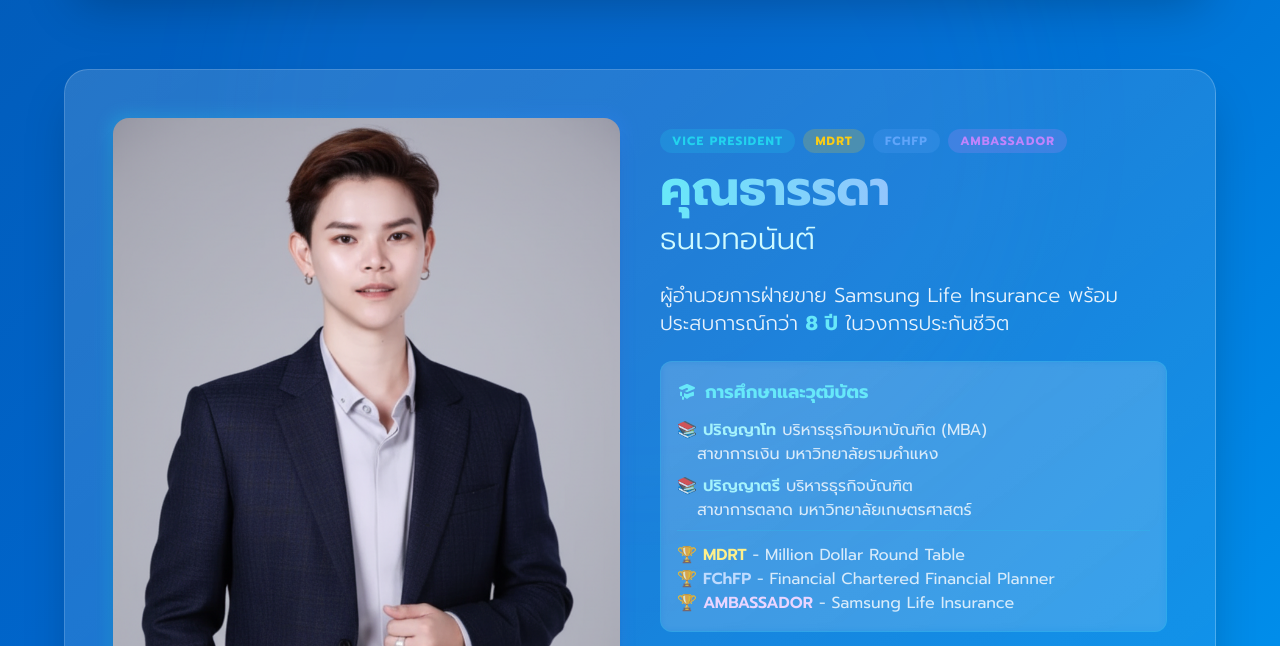
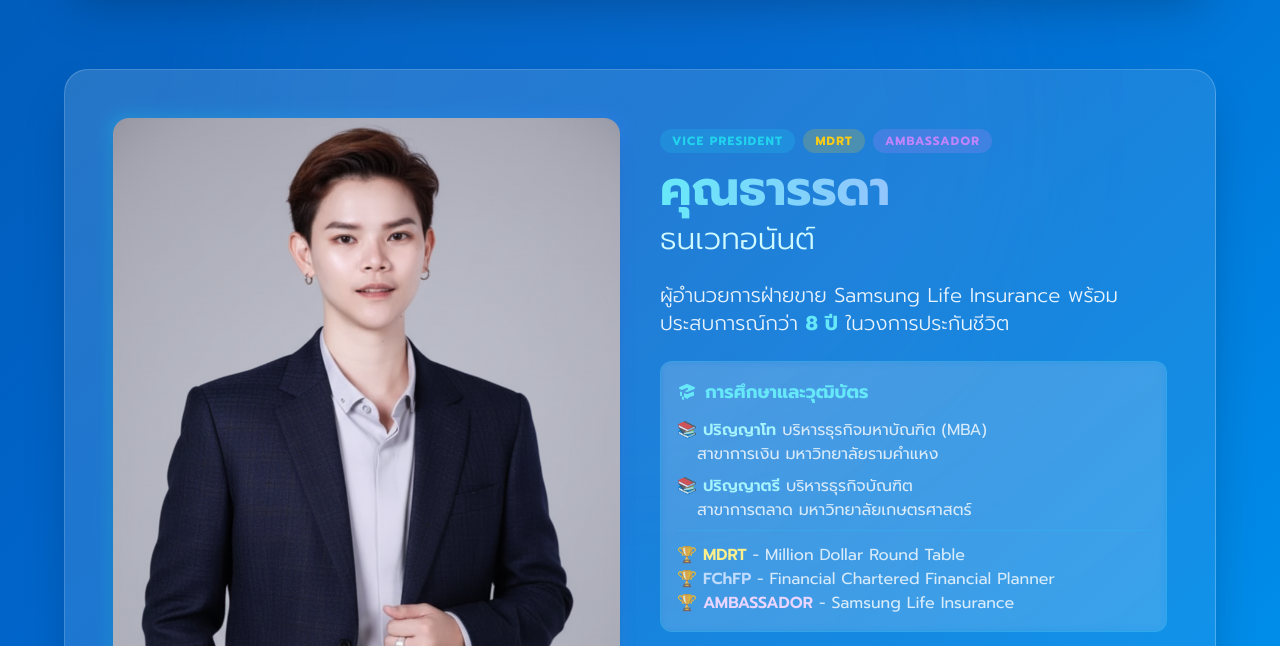
Before and after one commit to kabJughead/my_web_test, a plain HTML site: page index.html in a window 1280 px wide. Shown: the part 10100-10746 px from the top of the page. Drawn offline with nearby package versions, Linux system fonts and the light colour scheme.

Commit message:
Fix: แก้ไขส่วนประวัติใน index.html

```diff
--- a/index.html
+++ b/index.html
@@ -699,9 +699,6 @@
                     <span class="text-xs font-bold tracking-widest uppercase text-yellow-400 px-3 py-1 bg-yellow-400/20 rounded-full">
                         MDRT
                     </span>
-                    <span class="text-xs font-bold tracking-widest uppercase text-blue-400 px-3 py-1 bg-blue-400/20 rounded-full">
-                        FChFP
-                    </span>
                     <span class="text-xs font-bold tracking-widest uppercase text-purple-400 px-3 py-1 bg-purple-400/20 rounded-full">
                         AMBASSADOR
                     </span>
```
